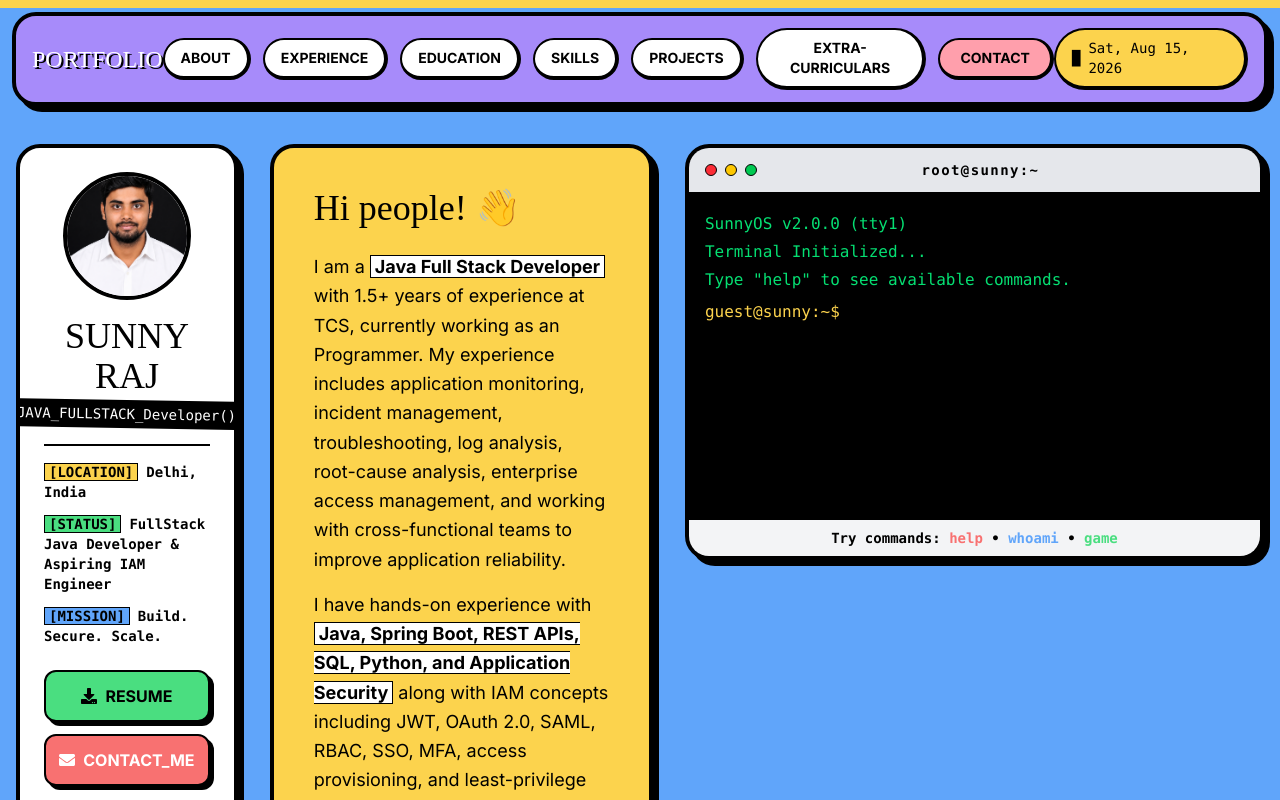
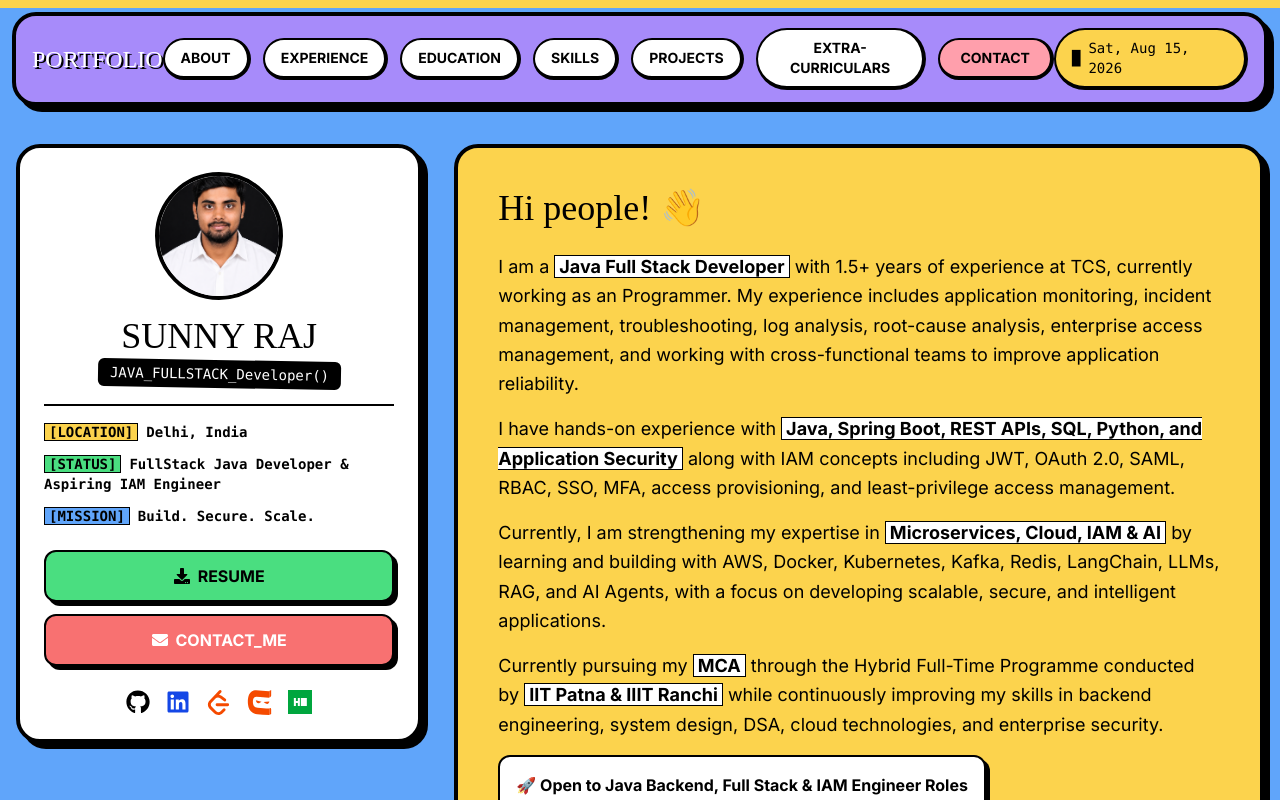
Before and after one commit to rajSunny5714/new-portfolio, a React (Vite) app: page / in a window 1280 px wide. Shown: the top 800 px of the page. Built offline with nearby package versions, Linux system fonts and the light colour scheme; the HTML template or start-up script is replaced by a standard one; a web font is replaced by a local one.

Commit message:
Update Hero.tsx

```diff
--- a/src/components/sections/Hero.tsx
+++ b/src/components/sections/Hero.tsx
@@ -188,14 +188,13 @@ const Hero = () => {
             🚀 Open to Java Backend, Full Stack & IAM Engineer Roles
           </div>
         </div>
-
+         <MiniTerminal />
       </div>
 
       <ContactModal
         isOpen={isModalOpen}
         onClose={() => setIsModalOpen(false)}
       />
-      <MiniTerminal />
     </section>
 
   );
```
